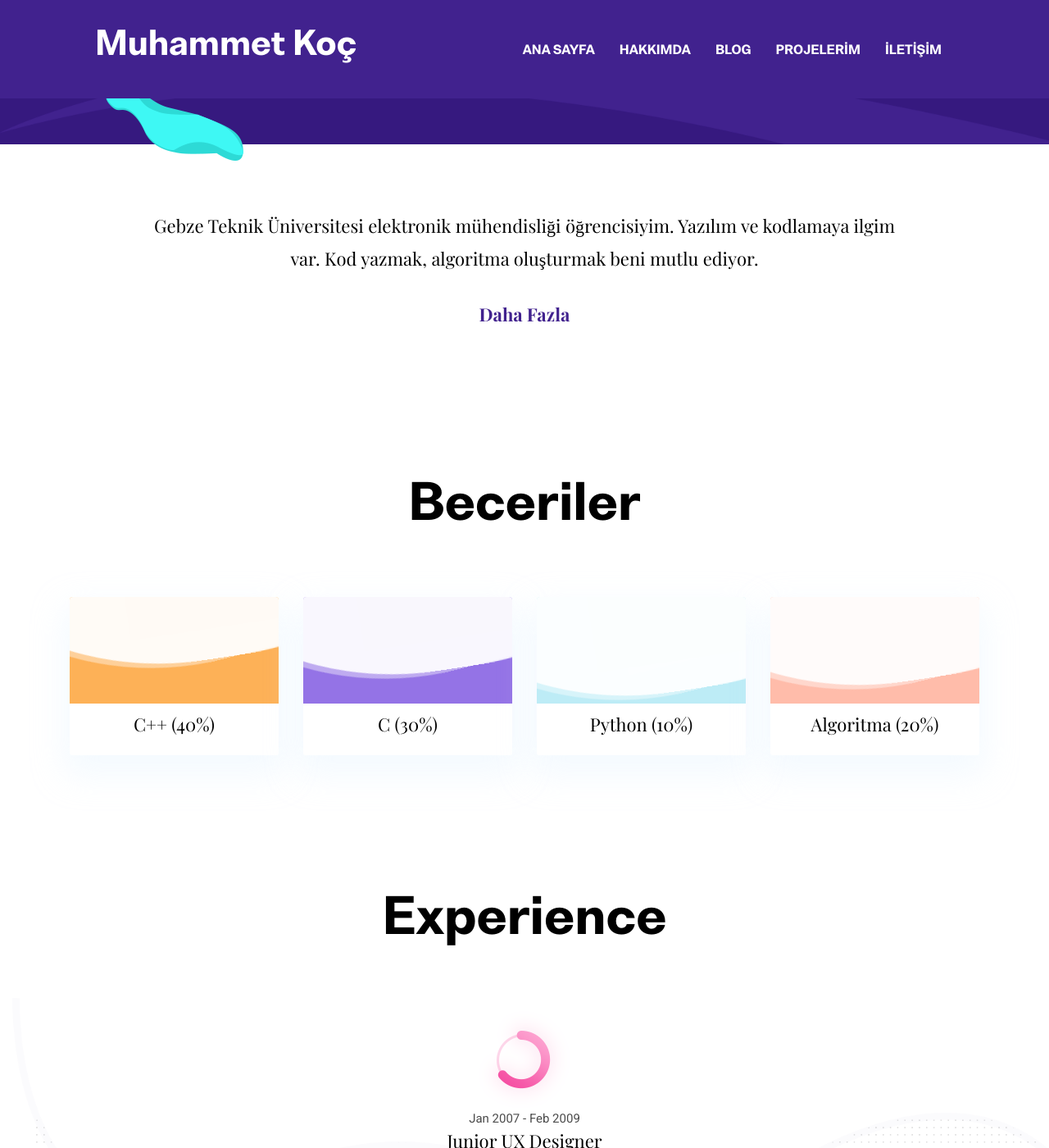
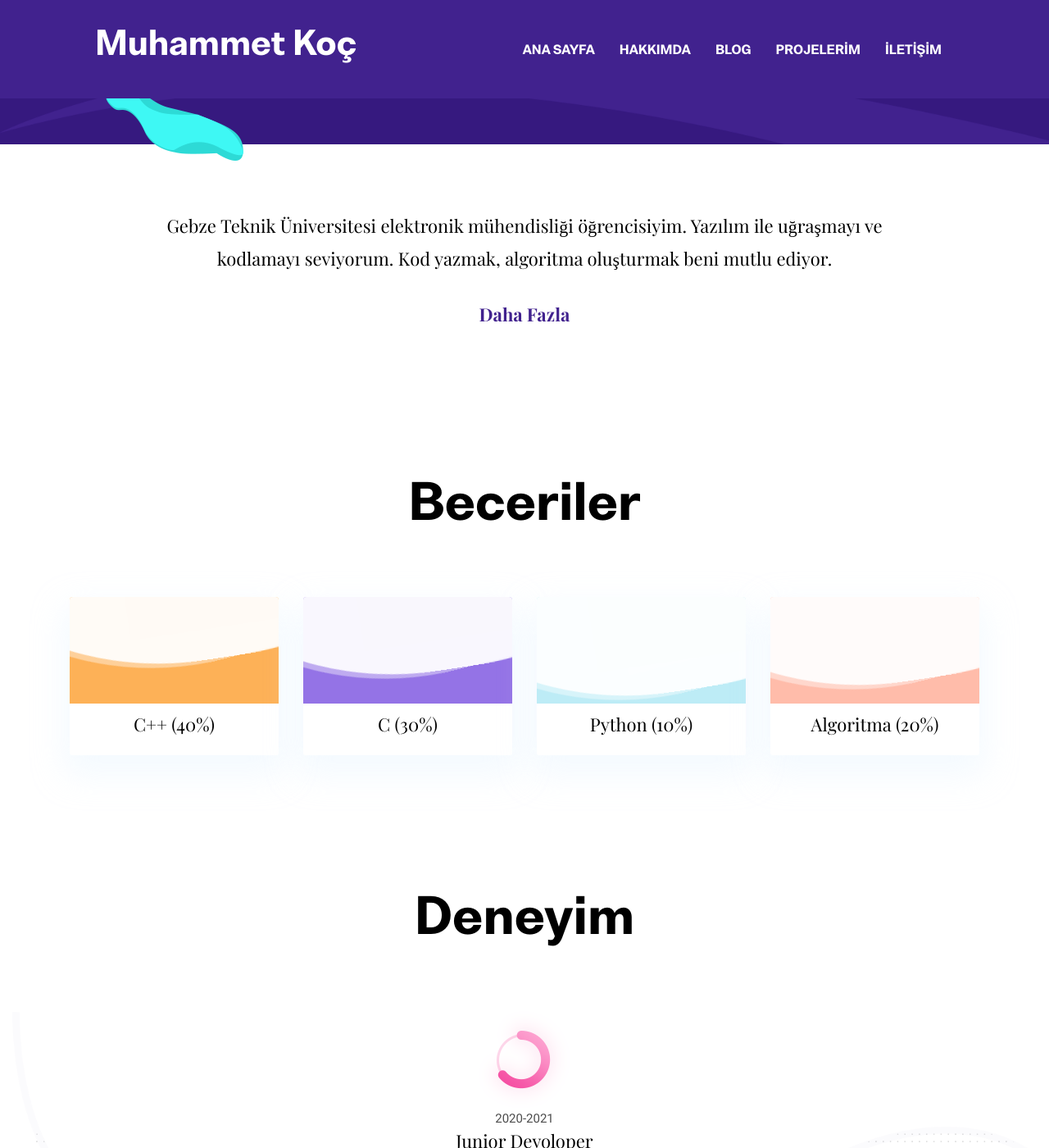
Before and after one commit to mhtkoc/mhtkoc.github.io, a Jekyll site: the page built from index.html, in a window 1280 px wide and 1400 px high, scrolled down 738 px. Shown: the whole window at 82% size. Built offline with Jekyll 4.4.1, drawn with Linux system fonts in a browser that asks for light colours; some of the changed lines change nothing that is shown; some of the changed text lies outside the part shown.

Commit message:
Update settings.yml

```diff
--- a/_data/settings.yml
+++ b/_data/settings.yml
@@ -38,7 +38,7 @@
 # Hero Section
 
 hero:
-  hero-title: Bir şeye ait her şeyi öğrenin, <br> her şeye dair bir şeyler bilin. <br> -H. Van Dyke
+  hero-title: Bir şeye ait her şeyi öğrenin, <br> her şeye dair bir şeyler bilin. <br> <font size="5">-H. Van Dyke</font>
 
 social:
 #- {icon: "ti-facebook", link: "#"}
@@ -52,7 +52,7 @@
 
 # About Section
 blurb:
-  Gebze Teknik Üniversitesi elektronik mühendisliği öğrencisiyim. Yazılım ve kodlamaya ilgim var. Kod yazmak, algoritma oluşturmak beni mutlu ediyor.
+  Gebze Teknik Üniversitesi elektronik mühendisliği öğrencisiyim. Yazılım ile uğraşmayı ve kodlamayı seviyorum. Kod yazmak, algoritma oluşturmak beni mutlu ediyor.
 
 blurb-btn-link: '/about'
 blurb-btn-name: Daha fazla
@@ -64,7 +64,7 @@
 work-process:
   - title : "Araştırma ve planlama"
     icon : "assets/images/icons/plan.png"
-    content : "Başlamadan önce iş sürecinde gerekli biligileri araştırmak iş planını kolaylaştırır ve bir hatayla karşılaştığımda çözüm bulmayı kolaylaştırır."
+    content : "Başlamadan önce iş sürecinde gerekli bilgileri araştırmak iş planını kolaylaştırır ve bir hatayla karşılaşıldığında çözüm bulmayı kolaylaştırır."
 
   - title : "Dizayn ve Geliştirme"
     icon : "assets/images/icons/design.png"
@@ -72,7 +72,7 @@
 
   - title : "Teslimat ve Kullanım"
     icon : "assets/images/icons/print.png"
-    content : "Kullanıma hazır hale geldiğinde amacına uygun çalıştırlır."
+    content : "Kullanıma hazır hale geldiğinde amacına uygun şekilde kullanıma sunulur."
 
 
 #-------------------------------
@@ -89,9 +89,9 @@
 #-------------------------------
 # Exprerience Section
 
-experience-title: Experience
+experience-title: Deneyim
 experience:
-- {name: Junior UX Designer, icon: 'icon-1.png', date: 'Jan 2007 - Feb 2009', organization: 'WEBEX'}
+- {name: Junior Devoloper, icon: 'icon-1.png', date: '2020-2021', organization: 'Uzaktan eğitim boyunca kendi evimde kendi kendime'}
 
 
 #-------------------------------
@@ -116,12 +116,6 @@
   - image : "assets/images/portfolio/item-3.png"
     url: "#"
 
-  - image : "assets/images/portfolio/item-4.png"
-    url: "#"
-
-  - image : "assets/images/portfolio/item-5.png"
-    url: "#"
-
 
 # Portfolio Page
 portfolio-label:
@@ -142,18 +136,18 @@
   - image : "assets/images/portfolio/item-1.png"
     url: "#"
     portfolio-type:
-     - type: "design"
-     - type: "illustration"
+     - type: "consol"
+#     - type: "illustration"
 
   - image : "assets/images/portfolio/item-2.png"
-    url: "#"
+    url: "https://github.com/mhmmtkc/CalorieTracker"
     portfolio-type:
-      - type: "branding"
+      - type: "consol"
 
   - image : "assets/images/portfolio/item-3.png"
     url: "#"
     portfolio-type:
-      - type: "illustration"
+      - type: "consol"
 
 
 #-------------------------------
```
